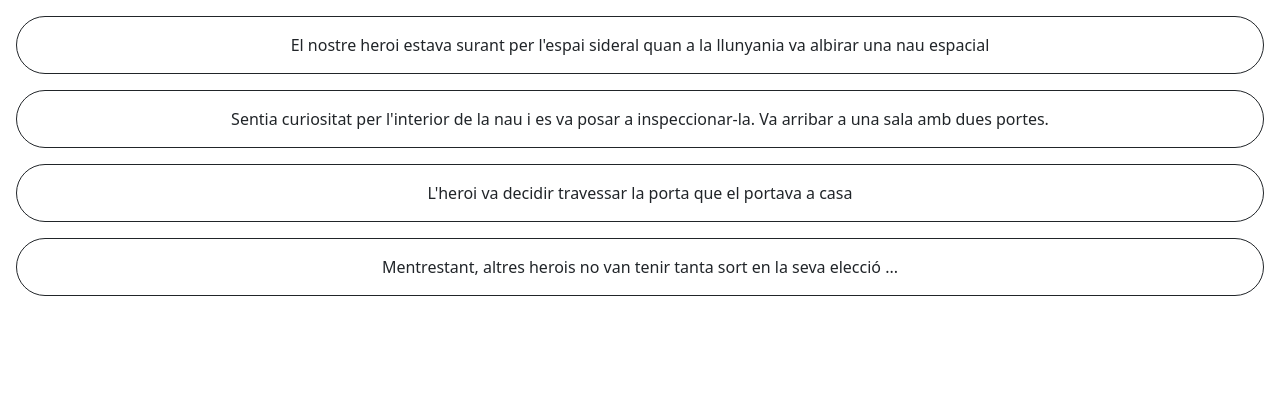
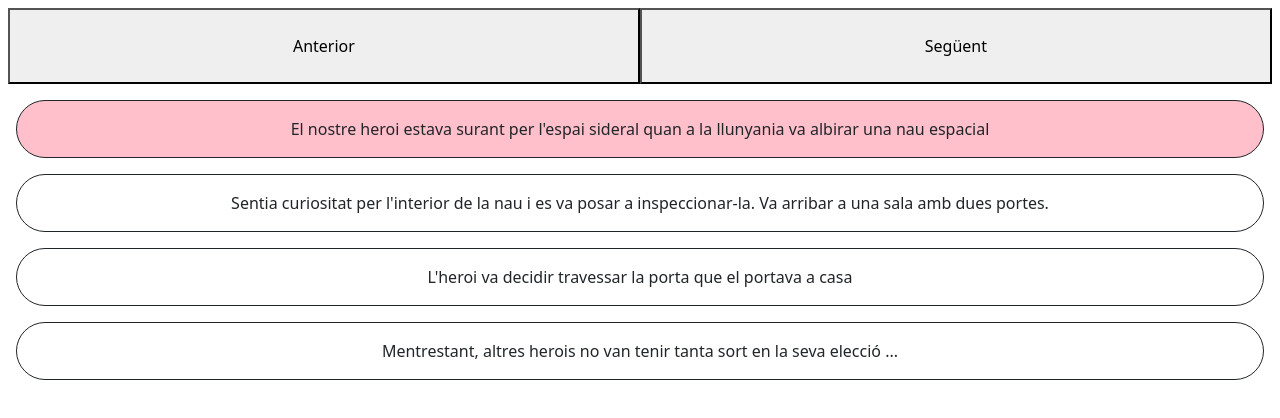
Before and after one commit to DDelgadoD/ITACADEMY-Sprint-6-Intro-Vue, a Vue app: page / in a window 1280 px wide. Shown: the top 418 px of the page. Built offline with nearby package versions, Linux system fonts and the light colour scheme.

Commit message:
Nivell 1 Acabat

```diff
--- /dev/null
+++ b/src/components/Botons.vue
@@ -0,0 +1,18 @@
+<template>
+    <div class="d-flex m-2">
+        <button class="p-4 flex-fill" @click="move(currentSentence, 1)">Anterior</button>
+        <button class="p-4 flex-fill" @click="move(currentSentence, -1)">Següent</button>
+    </div>
+</template>
+<script setup>
+
+const props = defineProps({
+    currentSentence: Array
+});
+
+const move = (arr, dir=1) => dir >= 0 ?  arr.push(arr.shift()) : arr.unshift(arr.pop());
+
+</script>
+<style scoped>
+
+</style>
--- a/src/components/Escena.vue
+++ b/src/components/Escena.vue
@@ -1,12 +1,20 @@
 <template>
-    <div v-for="sentence in data.sentences">
-        <div class="border border-dark rounded-pill p-3 m-3 text-center">
+    <div v-for="(sentence,index) in sentences">
+        <div :class="{red:currentSentence[index]}" class="border border-dark rounded-pill p-3 m-3 text-center">
             {{ sentence }}
         </div>
     </div>
 </template>
 <script setup>
-    import data from "../data/data.json"
+
+const props = defineProps({
+  sentences: Array,
+  currentSentence: Array
+});
+
 </script>
 <style scoped>
+    .red{
+        background-color: #ffc0cb;
+    }
 </style>
--- a/src/components/Home.vue
+++ b/src/components/Home.vue
@@ -1,9 +1,17 @@
 <template>
-  <Escena />
+  <Botons :currentSentence="currentSentence"/>
+  <Escena :sentences="data.sentences" :currentSentence="currentSentence" />
 </template>
 
 <script setup>
-import Escena from './Escena.vue'
+import Botons from './Botons.vue';
+import Escena from './Escena.vue';
+import data from "../data/data.json";
+import { ref } from 'vue';
+
+const currentSentence = ref([1,0,0,0]);
+
+
 </script>
 
 <style scoped>
```
